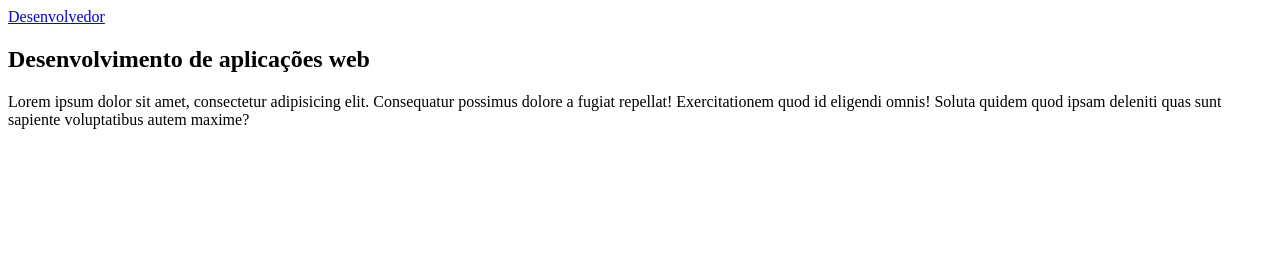
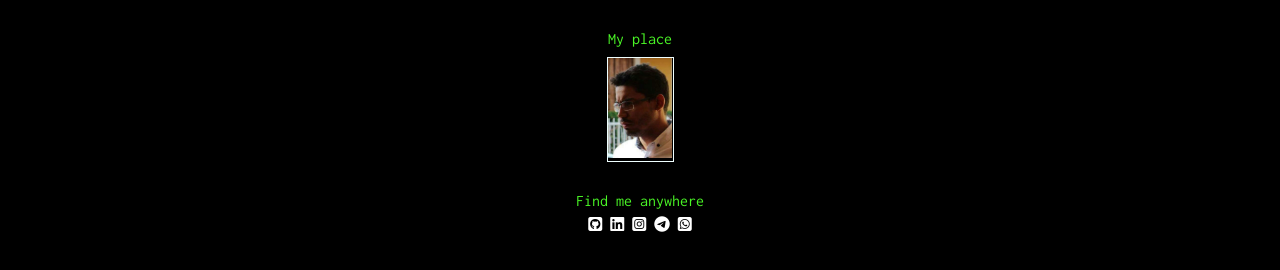
Before and after one commit to EvansLopes/personalPage, a plain HTML site: page index.html in a window 1280 px wide. Drawn offline with Linux system fonts and the light colour scheme.

Commit message:
Pre visualização do site para testes.

```diff
--- a/index.html
+++ b/index.html
@@ -5,17 +5,48 @@
     <meta name="viewport" content="width=device-width, initial-scale=1.0">
     <title>Evandro Firmino Lopes</title>
     <link rel="stylesheet" type="text/css" href="style.css">
+    <script src="https://kit.fontawesome.com/f1ac02b105.js" crossorigin="anonymous"></script>
+
     <title>Document</title>
 </head>
+<header class="perfil">My place</header>
 <body>
-    <header>
-        <a href="#" class="logo">Desenvolvedor</a>
-    </header>
-    <div class="banner">
-        <div class="textBox">
-            <h2>Desenvolvimento de aplicações web</h2>
-            <p>Lorem ipsum dolor sit amet, consectetur adipisicing elit. Consequatur possimus dolore a fugiat repellat! Exercitationem quod id eligendi omnis! Soluta quidem quod ipsam deleniti quas sunt sapiente voluptatibus autem maxime?</p>
+
+   <div class="picture"  id="foto">
+    <img src="/assets/perfil.jpg">
+   </div>
+
+</body>
+<footer class="footer">Find me anywhere
+    <div class="container">
+        <div>
+            <ul>
+                <li>
+                    <a href="https://github.com/EvansLopes" target="_blank">
+                    <i class="fab fa-github-square"></i>
+                </a>
+                </li>
+                <li>
+                    <a href="https://www.linkedin.com/in/evandro-firmino/" target="_blank">
+                        <i class="fab fa-linkedin"></i>
+                    </a>
+                </li>
+                <li>
+                    <a href="https://www.instagram.com/evanslopes/?hl=pt-br" target="_blank">
+                    <i class="fab fa-instagram-square"></i>
+                </a>
+                </li>
+                <li>
+                    <a href="https://t.me/EvansFirmino" target="_blank">
+                        <i class="fab fa-telegram"></i>
+                    </a>
+                </li>
+                <li>
+                    <a href="https://api.whatsapp.com/send?1=pt_BR&phone=5516988361908">
+                    <i class="fab fa-whatsapp-square"></i></a>
+                </li>
+            </ul>
         </div>
     </div>
-</body>
+</footer>
 </html>
--- a/style.css
+++ b/style.css
@@ -0,0 +1,67 @@
+@import url('https://fonts.googleapis.com/css2?family=Inconsolata:wght@300;400;500;600;700;800;900&display=swap');
+
+*{
+    margin: 0 auto;
+    padding: 0;
+    background: none;
+    box-sizing: border-box;
+    font-family: Inconsolata, sans-serif;
+    background: #000
+}
+.perfil{
+    font-family: Inconsolata, sans-serif;
+    color: #4AF626;
+    margin-top: 30px;
+    margin-bottom: 10px;
+    position: center;
+    text-align: center;
+
+}
+.picture{
+    margin-left: auto;
+    margin-right: auto;
+    margin-top: auto;
+    margin-bottom: 0;
+    border: 1px solid;
+    max-width: 67px;
+    max-height: max-content;
+    border-color: azure;
+    box-sizing: border-box;
+    position: relative;
+}
+
+.picture img{
+    max-width: 100px;
+    max-height: 100px;
+    position: center;
+}
+.container{
+    margin: auto;
+    max-width: 450px;
+    justify-content: space-between;
+}
+.container ul{
+    list-style-type: none;
+}
+.container ul li{
+    max-width: 30px;
+    max-height: 30px;
+    margin-top: 7px;
+    padding-bottom: 3px;
+    display: inline-block;
+}
+.container ul li a{
+    max-width: 30px;
+    max-height: 30px;
+    color: #fff;
+    font-size-adjust: initial;
+}
+
+.footer{
+    font-family: Inconsolata, sans-serif;
+    color: #4AF626;
+    margin-top: 30px;
+    margin-bottom: 10px;
+    position: center;
+    text-align: center;
+}
```
Also changed, not shown: assets/perfil.jpg (added).
